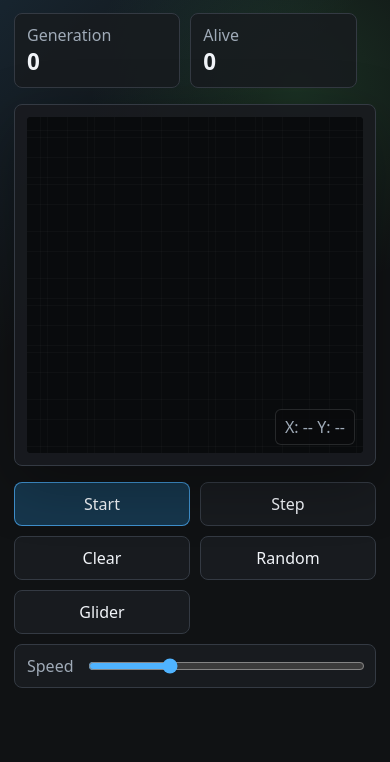
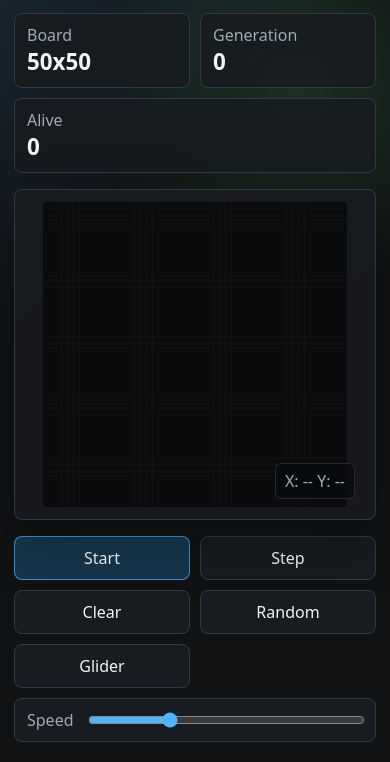
Before and after one commit to ssaw1001/life-game, a plain HTML site: page index.html in a window 390 px wide. Shown: the part 82-844 px from the top of the page. Drawn offline with Linux system fonts and the light colour scheme.

Commit message:
Make mobile board visibly 50x50

```diff
--- a/app.js
+++ b/app.js
@@ -5,6 +5,7 @@
 const canvas = document.querySelector("#board");
 const ctx = canvas.getContext("2d");
 const boardDescriptionEl = document.querySelector("#boardDescription");
+const boardSizeLabelEl = document.querySelector("#boardSizeLabel");
 const generationEl = document.querySelector("#generation");
 const aliveCountEl = document.querySelector("#aliveCount");
 const cursorReadout = document.querySelector("#cursorReadout");
@@ -98,6 +99,7 @@
 
   generationEl.textContent = generation;
   aliveCountEl.textContent = alive;
+  boardSizeLabelEl.textContent = `${boardSize}x${boardSize}`;
   boardDescriptionEl.textContent = `${boardSize}x${boardSize} 플랫폼에서 세포가 입체 블록처럼 살아납니다.`;
 }
 
--- a/index.html
+++ b/index.html
@@ -4,7 +4,7 @@
   <meta charset="utf-8">
   <meta name="viewport" content="width=device-width, initial-scale=1">
   <title>Life Game</title>
-  <link rel="stylesheet" href="./style.css">
+  <link rel="stylesheet" href="./style.css?v=3">
 </head>
 <body>
   <main class="app" aria-label="Conway Life Game">
@@ -14,6 +14,7 @@
         <p id="boardDescription">100x100 플랫폼에서 세포가 입체 블록처럼 살아납니다.</p>
       </div>
       <div class="stats" aria-live="polite">
+        <span>Board <strong id="boardSizeLabel">100x100</strong></span>
         <span>Generation <strong id="generation">0</strong></span>
         <span>Alive <strong id="aliveCount">0</strong></span>
       </div>
@@ -37,6 +38,6 @@
     </section>
   </main>
 
-  <script src="./app.js"></script>
+  <script src="./app.js?v=3"></script>
 </body>
 </html>
--- a/style.css
+++ b/style.css
@@ -79,6 +79,8 @@
 
 .board-wrap {
   position: relative;
+  display: grid;
+  justify-items: center;
   padding: 12px;
   border: 1px solid var(--line);
   background: rgba(24, 27, 31, 0.92);
@@ -187,6 +189,10 @@
     grid-template-columns: repeat(2, minmax(0, 1fr));
   }
 
+  canvas {
+    width: min(78vw, 56vh, 620px);
+  }
+
   .speed-control {
     grid-column: 1 / -1;
   }
```
